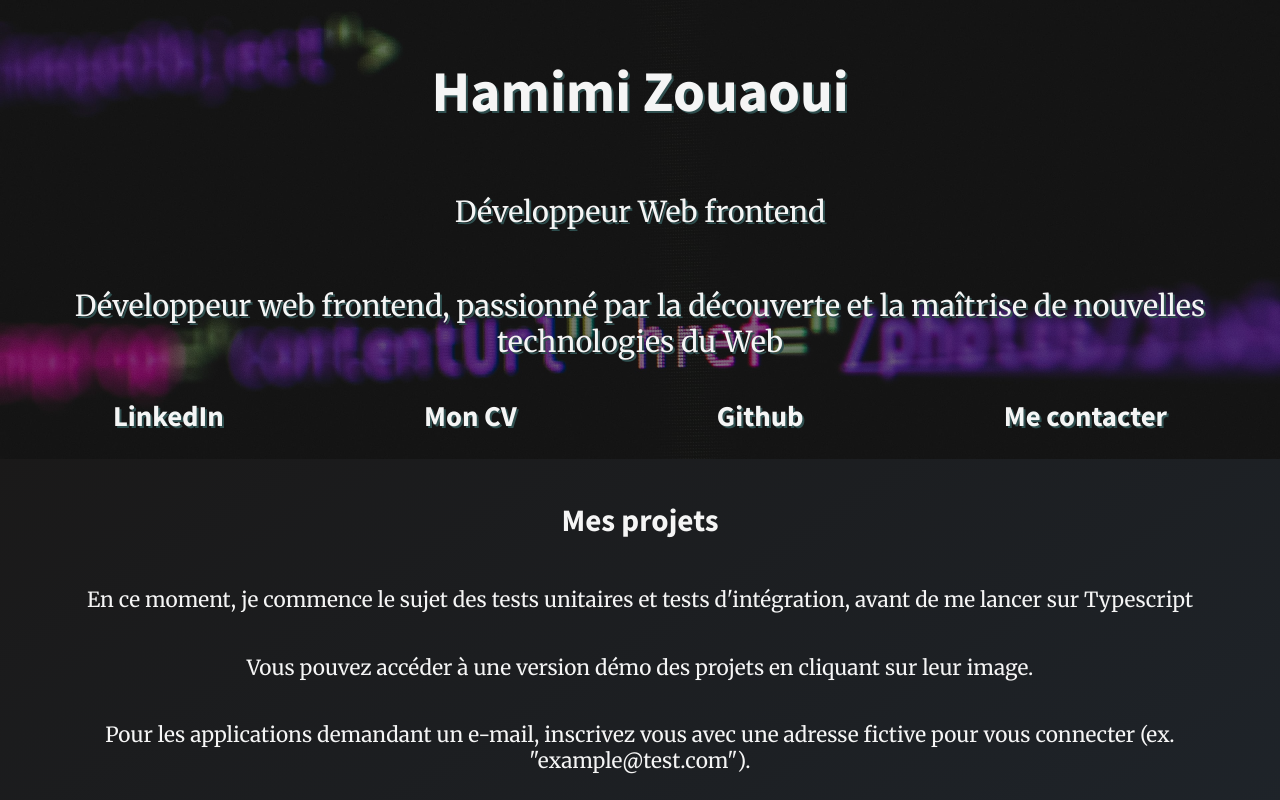
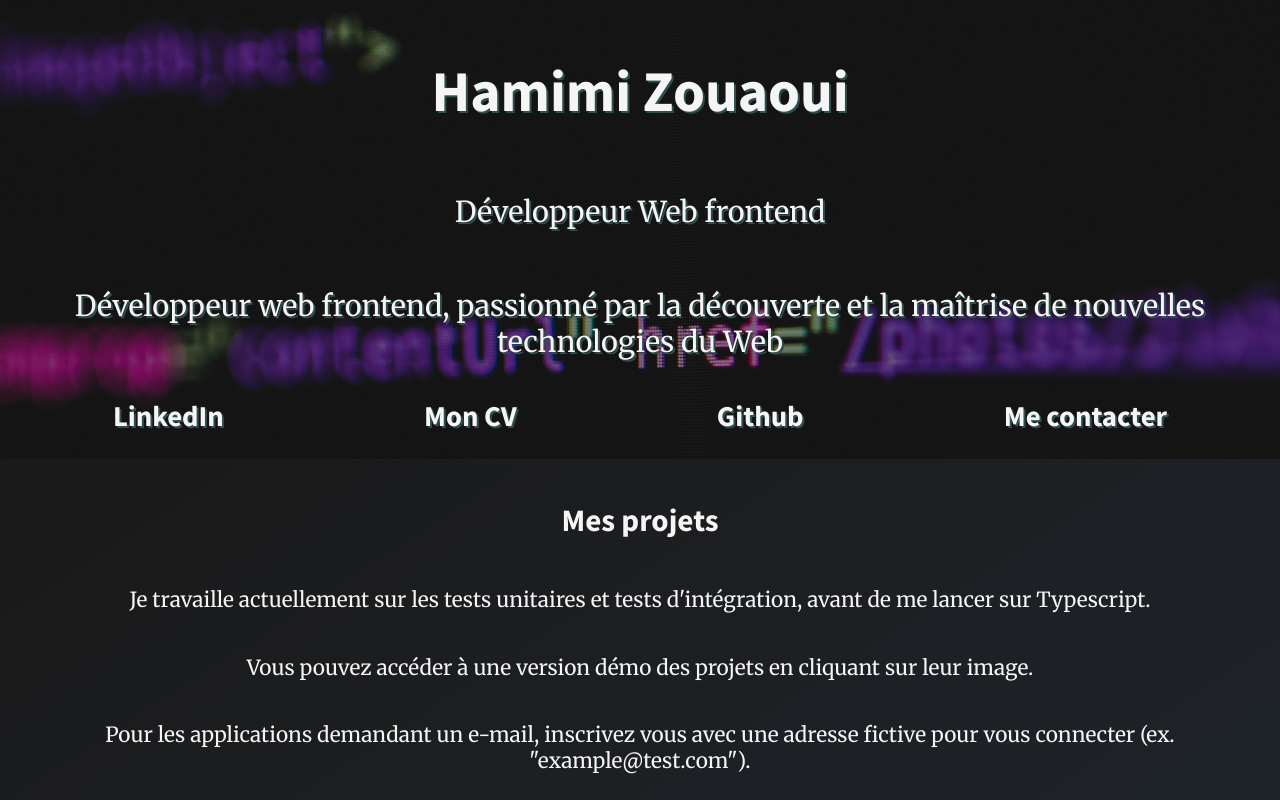
Before and after one commit to Korgmgn/portfolio, a React (Create React App) app: page / in a window 1280 px wide. Shown: the top 800 px of the page. Built offline with nearby package versions, Linux system fonts and the light colour scheme.

Commit message:
current work <p> changes

```diff
--- a/src/components/Main.js
+++ b/src/components/Main.js
@@ -7,7 +7,7 @@ function Main() {
         <div className="main-background">
             <main className="main">
                 <h2 className="main--title">Mes projets</h2>
-                <p className="main--description">En ce moment, je commence le sujet des tests unitaires et tests d'intégration, avant de me lancer sur Typescript</p>
+                <p className="main--description">Je travaille actuellement sur les tests unitaires et tests d'intégration, avant de me lancer sur Typescript.</p>
                 <p className="main--description">Vous pouvez accéder à une version démo des projets en cliquant sur leur image.</p>
                 <p className="main--description">Pour les applications demandant un e-mail, inscrivez vous avec une adresse fictive pour vous connecter (ex. "example@test.com").</p>
                 <p className="main--description">Pour consulter le code source ou tester le projet en local, cliquez sur l'icône Github du projet.</p>
```
